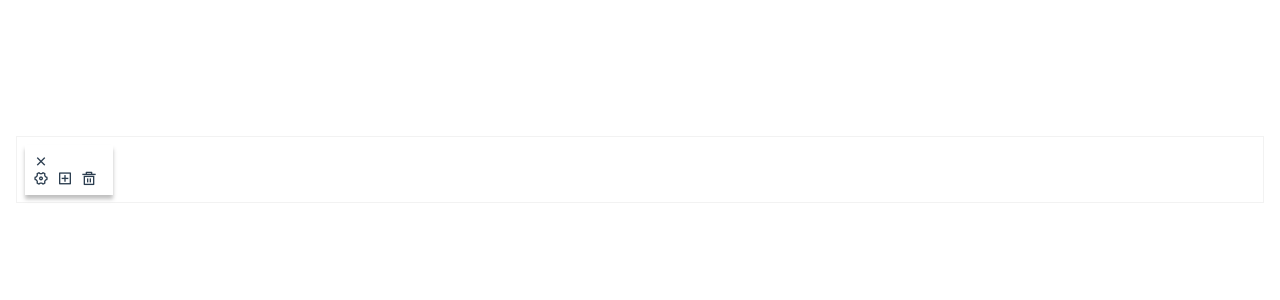
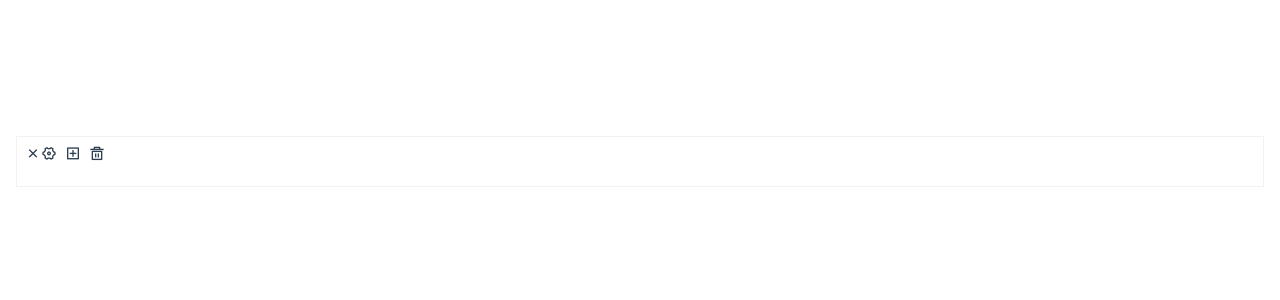
Before and after one commit to emiliobondioli/block-editor, a Vue app: page / in a window 1280 px wide. Both pictures are taken after a click on the icon 41 px from the left and 161 px from the top of the page. Shown: the top 300 px of the page. Built offline with nearby package versions, Linux system fonts and the light colour scheme.

Commit message:
make context menu inline by default with dropdown option

```diff
--- a/src/components/editor/ContextMenu.vue
+++ b/src/components/editor/ContextMenu.vue
@@ -1,36 +1,73 @@
 <template>
-  <div class="context-menu" :class="{ vertical }">
-    <div class="menu-open" @click="open">
+  <div
+    class="context-menu"
+    :class="{ vertical, dropdown, visible: isVisible || showMenu }"
+    @mouseover="show"
+    @mouseleave="hide"
+    v-click-outside="hide"
+  >
+    <div class="menu-open" @click="toggle">
+      <template v-if="!showMenu || dropdown">
         <slot name="icon">
           <i class="ri-menu-line"></i>
         </slot>
+      </template>
+      <i v-else-if="!dropdown" class="ri-close-line"></i>
     </div>
-    <div class="menu-container" v-show="show">
-      <i class="ri-close-line" @click="close"></i>
+    <div class="menu-container" v-if="showMenu">
+      <header>
+        <i class="ri-close-line" @click="close" v-if="dropdown"></i>
+        <template v-if="showMenu">
+          <slot name="title"></slot>
+        </template>
+      </header>
       <slot></slot>
     </div>
   </div>
 </template>
 
 <script>
+import ClickOutside from 'vue-click-outside';
+
 export default {
   name: 'ContextMenu',
   props: {
-    vertical: Boolean
+    vertical: Boolean,
+    dropdown: Boolean,
+    keepVisible: Boolean
+  },
+  directives: {
+    ClickOutside
   },
   data() {
     return {
-      show: false
+      showMenu: false,
+      visible: false
     };
+  },
+  computed: {
+    isVisible() {
+      return this.visible || this.keepVisible;
+    }
   },
   methods: {
     open() {
-      this.show = true;
+      this.showMenu = true;
       this.$emit('open');
     },
+    toggle() {
+      if (!this.showMenu) this.open();
+      else this.close();
+    },
     close() {
-      this.show = false;
+      this.showMenu = false;
       this.$emit('close');
+    },
+    show() {
+      this.visible = true;
+    },
+    hide() {
+      this.visible = false;
     }
   }
 };
@@ -39,15 +76,38 @@ export default {
 <style lang="scss" scoped>
 .context-menu {
   position: relative;
-  padding: $padding/2;
+  opacity: 0.2;
+  transition: opacity 0.3s;
+  display: flex;
+  &.visible {
+    opacity: 1;
+  }
+  .menu-container,
+  header {
+    display: flex;
+    align-items: center;
+  }
+  &.dropdown {
+    header {
+      margin-bottom: $padding/2;
+    }
     .menu-container {
       position: absolute;
+      flex-direction: column;
+      align-items: flex-start;
       z-index: 100;
       top: 0;
       left: 0;
       background: $col-background-light;
-    box-shadow: 0px 4px 4px rgba(0, 0, 0, 0.25);
+      box-shadow: 0px 2px 4px rgba(0, 0, 0, 0.15);
       padding: $padding/2;
+      min-width: 8rem;
+    }
+    ::v-deep {
+      ul {
+        align-items: flex-start;
+      }
+    }
   }
   &.vertical ul {
     flex-direction: column;
@@ -60,6 +120,7 @@ export default {
     }
     ul {
       display: flex;
+      align-items: center;
       li {
         margin-right: $padding/2;
         cursor: pointer;
```
Lines whose indentation alone changed are shown as unchanged.
